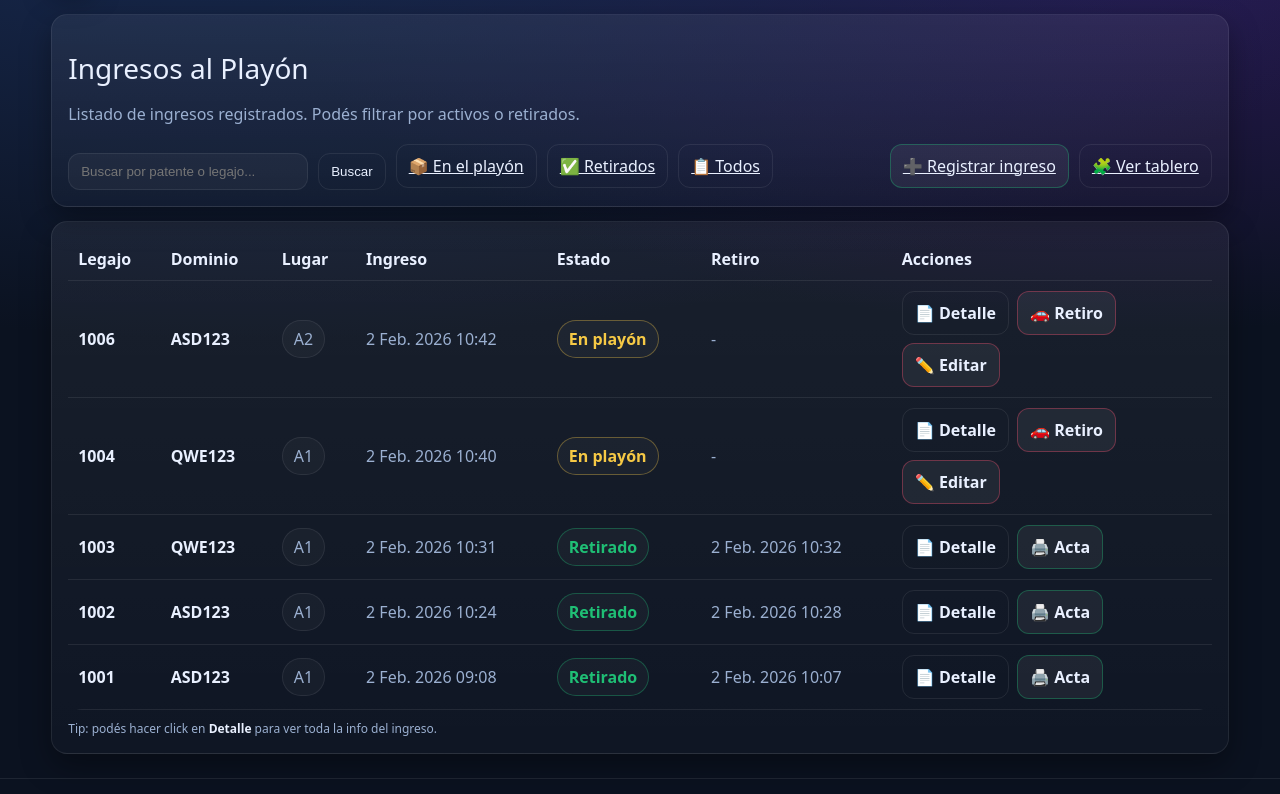
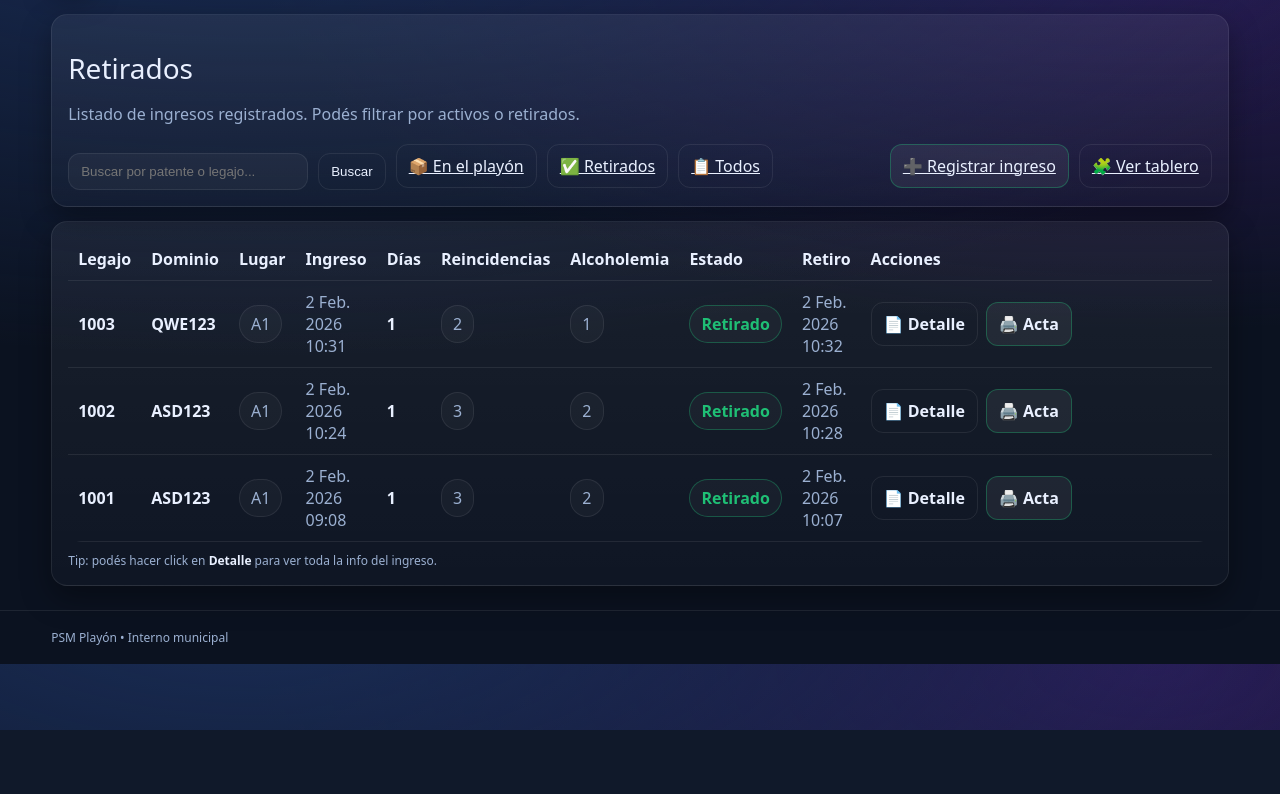
Before and after one commit to NikkyChin/PSM_PLAYON, a Django app: page /ingresos/retirados/ in a window 1280 px wide. Shown: the part 70-864 px from the top of the page. After the commit the page ends 800 px from the top, so only its background shows below. Run offline with Django 5.2, Linux system fonts and the light colour scheme; a user stored in the database is signed in; data comes from the database, SQL or seed files in the repository; both versions use the stored data as it was after the commit.

Commit message:
Se agregaron contadores para los dias dentro del playon, reincidencias y por alcoholemia de los vehiculos. Ajustes varios.

```diff
--- a/ingresos/urls.py
+++ b/ingresos/urls.py
@@ -3,7 +3,7 @@ from . import views
 
 urlpatterns = [
 
-    path("/nuevo/", views.nuevo_ingreso_playon, name="nuevo_ingreso_playon"),
+    path("nuevo/", views.nuevo_ingreso_playon, name="nuevo_ingreso_playon"),
 
     path("", views.lista_ingresos, name="lista_ingresos"),  # todos
     path("activos/", views.ingresos_en_playon, name="ingresos_en_playon"),  # solo los que están adentro
--- a/ingresos/views.py
+++ b/ingresos/views.py
@@ -4,11 +4,10 @@ from django.contrib.auth.decorators import login_required
 from django.shortcuts import get_object_or_404, redirect
 from django.utils import timezone
 from django.http import HttpResponseForbidden
-from django.db.models import Q
-from django.views.decorators.http import require_POST
+from django.db.models import Q, Count
 from django.db import transaction
 from vehiculos.forms import IngresoPlayonForm
-from vehiculos.models import IngresoPlayon, MovimientoLugar, LugarPlayon, AuditoriaIngreso
+from vehiculos.models import IngresoPlayon, MovimientoLugar, AuditoriaIngreso
 from vehiculos.models import Vehiculo
 
 def _diff_instance_form(original_obj, form):
@@ -29,6 +28,21 @@ def _diff_instance_form(original_obj, form):
 
         cambios[field] = {"antes": antes, "despues": despues}
     return cambios
+
+def _qs_ingresos_base():
+    return (
+        IngresoPlayon.objects
+        .select_related("vehiculo", "recibido_por", "entregado_por", "lugar")
+        .annotate(
+            reincidencias=Count("vehiculo__ingresos", distinct=True),
+            reincidencias_alcoholemia=Count(
+                "vehiculo__ingresos",
+                filter=Q(vehiculo__ingresos__prueba_alcoholemia_estado="SI"),
+                distinct=True
+            ),
+        )
+        .order_by("-fecha_ingreso")
+    )
 
 
 @login_required
@@ -177,17 +191,12 @@ def detalle_ingreso(request, ingreso_id):
 @login_required
 def lista_ingresos(request):
     grupos = set(request.user.groups.values_list("name", flat=True))
-
     if "ENCARGADO_PLAYON" not in grupos and "ADMIN_SISTEMA" not in grupos:
         return render(request, "cuentas/no_permiso.html")
 
     q = (request.GET.get("q") or "").strip()
 
-    ingresos = (
-        IngresoPlayon.objects
-        .select_related("vehiculo", "recibido_por", "entregado_por")
-        .order_by("-fecha_ingreso")
-    )
+    ingresos = _qs_ingresos_base()
 
     if q:
         ingresos = ingresos.filter(
@@ -201,20 +210,17 @@ def lista_ingresos(request):
         "q": q,
     })
 
+
+
 @login_required
 def ingresos_en_playon(request):
     grupos = set(request.user.groups.values_list("name", flat=True))
-
     if "ENCARGADO_PLAYON" not in grupos and "ADMIN_SISTEMA" not in grupos:
         return render(request, "cuentas/no_permiso.html")
 
     q = (request.GET.get("q") or "").strip()
 
-    ingresos = (
-        IngresoPlayon.objects
-        .select_related("vehiculo", "recibido_por", "entregado_por")
-        .order_by("-fecha_ingreso")
-    )
+    ingresos = _qs_ingresos_base().filter(retirado=False)
 
     if q:
         ingresos = ingresos.filter(
@@ -224,24 +230,19 @@ def ingresos_en_playon(request):
 
     return render(request, "ingresos/lista_ingresos.html", {
         "ingresos": ingresos,
-        "titulo": "Ingresos al Playón",
+        "titulo": "En el playón",
         "q": q,
     })
 
 @login_required
 def retiros_playon(request):
     grupos = set(request.user.groups.values_list("name", flat=True))
-
     if "ENCARGADO_PLAYON" not in grupos and "ADMIN_SISTEMA" not in grupos:
         return render(request, "cuentas/no_permiso.html")
 
     q = (request.GET.get("q") or "").strip()
 
-    ingresos = (
-        IngresoPlayon.objects
-        .select_related("vehiculo", "recibido_por", "entregado_por")
-        .order_by("-fecha_ingreso")
-    )
+    ingresos = _qs_ingresos_base().filter(retirado=True)
 
     if q:
         ingresos = ingresos.filter(
@@ -251,9 +252,10 @@ def retiros_playon(request):
 
     return render(request, "ingresos/lista_ingresos.html", {
         "ingresos": ingresos,
-        "titulo": "Ingresos al Playón",
+        "titulo": "Retirados",
         "q": q,
     })
+
 
 
 
--- a/static/css/app.css
+++ b/static/css/app.css
@@ -26,7 +26,7 @@ body{
 a{ color: inherit; }
 
 .container{
-  width:min(1200px, 92vw);
+  width:min(1525px, 92vw);
   margin: 0 auto;
 }
 
--- a/templates/cuentas/home.html
+++ b/templates/cuentas/home.html
@@ -34,6 +34,7 @@
 
   {% if es_admin_sistema or es_encargado_playon %}
     <div class="card">
+      {{ ingreso.dias_en_playon }}
       <div class="h2">Acciones rápidas</div>
       <!-- <div class="muted">Lo más usado del día a día.</div> -->
 
--- a/templates/ingresos/lista_ingresos.html
+++ b/templates/ingresos/lista_ingresos.html
@@ -44,9 +44,12 @@
               <th>Dominio</th>
               <th>Lugar</th>
               <th>Ingreso</th>
+              <th>Días</th>
+              <th>Reincidencias</th>
+              <th>Alcoholemia</th>
               <th>Estado</th>
               <th>Retiro</th>
-              <th style="width: 320px;">Acciones</th>
+              <th style="width: 360px;">Acciones</th>
             </tr>
           </thead>
           <tbody>
@@ -64,6 +67,22 @@
                 </td>
 
                 <td>{{ i.fecha_ingreso }}</td>
+
+                <td style="color: var(--text); font-weight: 800;">
+                  {{ i.dias_en_playon }}
+                </td>
+
+                <td>
+                  <span class="pill" style="display:inline-block;">
+                    {{ i.reincidencias }}
+                  </span>
+                </td>
+
+                <td>
+                  <span class="pill" style="display:inline-block;">
+                    {{ i.reincidencias_alcoholemia }}
+                  </span>
+                </td>
 
                 <td>
                   {% if i.retirado %}
--- a/vehiculos/models.py
+++ b/vehiculos/models.py
@@ -1,5 +1,7 @@
+from time import timezone
 from django.db import models
 from django.contrib.auth.models import User
+from django.utils import timezone as djtz
 
 
 class Vehiculo(models.Model):
@@ -16,6 +18,11 @@ class Vehiculo(models.Model):
     def __str__(self):
         return f"{self.dominio} - {self.marca} {self.modelo}".strip()
 
+    def reincidencias_total(self):
+        return self.ingresos.count()
+
+    def reincidencias_alcoholemia(self):
+        return self.ingresos.filter(prueba_alcoholemia_estado="SI").count()
 
 class LugarPlayon(models.Model):
     ESTADO_CHOICES = [
@@ -128,6 +135,17 @@ class IngresoPlayon(models.Model):
     def __str__(self):
         return f"Ingreso {self.nro_legajo_playon} - {self.vehiculo.dominio}"
 
+    @property
+    def dias_en_playon(self):
+    # Día 1 cuenta desde el día que ingresó
+        inicio = djtz.localtime(self.fecha_ingreso).date()
+
+        fin_dt = self.fecha_retiro if (self.retirado and self.fecha_retiro) else djtz.now()
+        fin = djtz.localtime(fin_dt).date()
+
+        return (fin - inicio).days + 1
+
+
 
 class MovimientoLugar(models.Model):
     ingreso = models.ForeignKey(IngresoPlayon, on_delete=models.CASCADE, related_name="movimientos")
```
Also changed, not shown: templates/ingresos/imprimir_retiro.html (+9 -2 lines), db.sqlite3.
